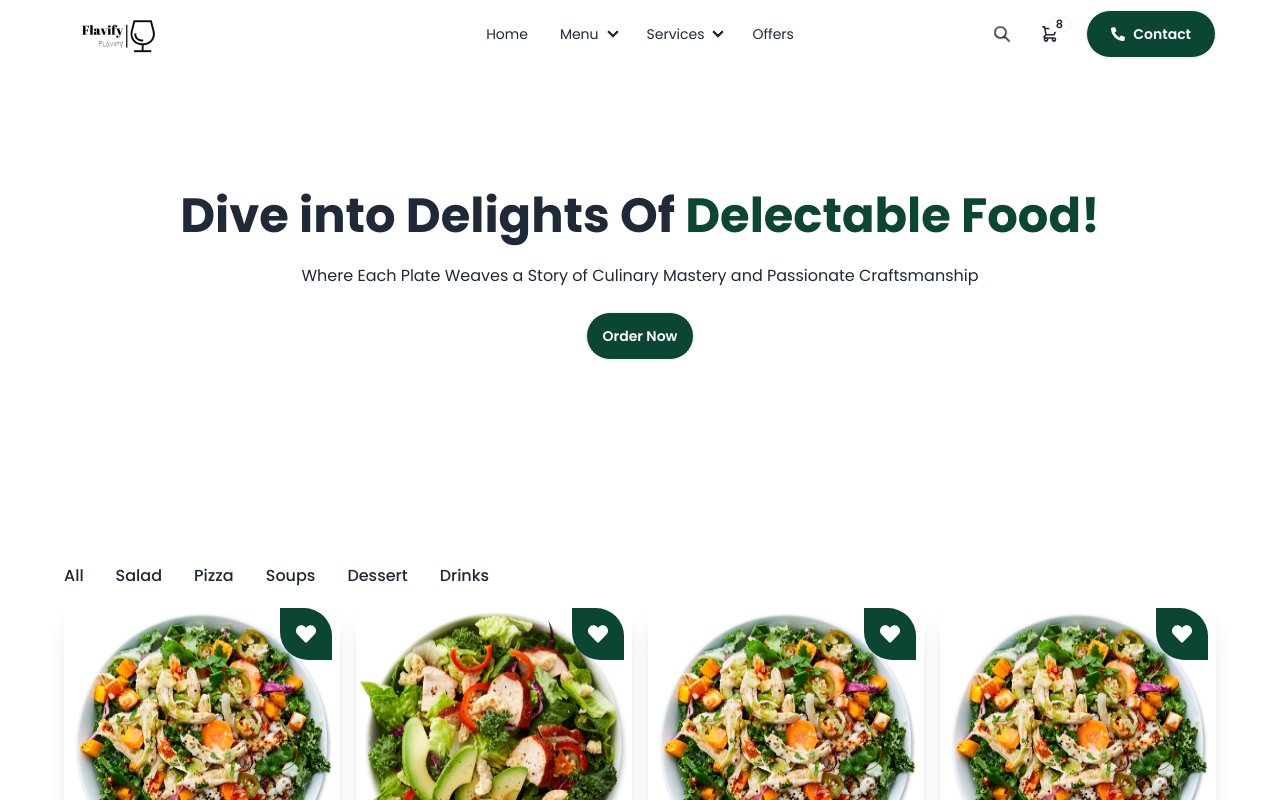
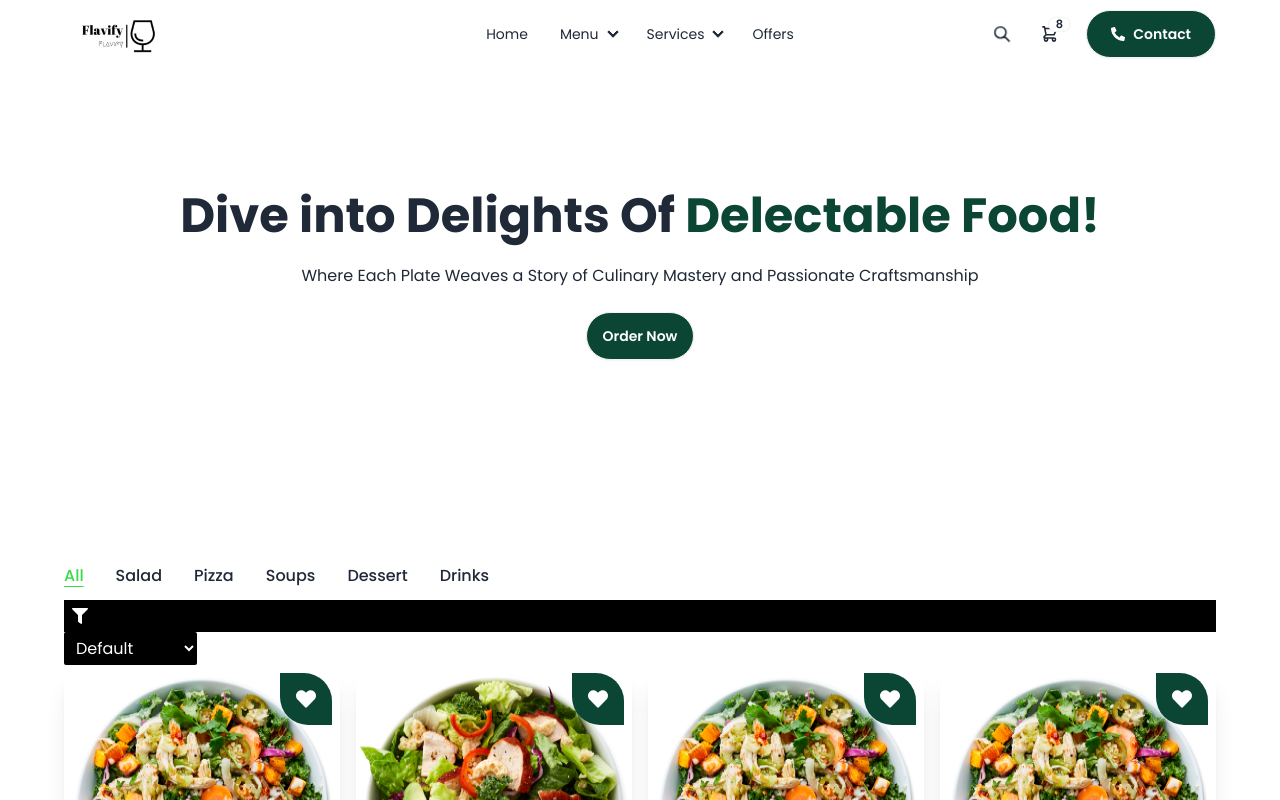
Before and after one commit to nayon117/flavify-client, a React (Vite) app: page /menu in a window 1280 px wide. Shown: the top 800 px of the page. Built offline with nearby package versions, Linux system fonts and the light colour scheme.

Commit message:
implement sorting funcitonality

```diff
--- a/src/App.css
+++ b/src/App.css
@@ -18,3 +18,10 @@ header{
 .heartStar{
   border-radius: 0px 28px 0px 28px;
 }
+
+
+.active{
+  text-decoration: underline;
+  text-underline-offset: 5px;
+  color: #39DB4A;
+}
--- a/src/pages/shop/Menu.jsx
+++ b/src/pages/shop/Menu.jsx
@@ -1,6 +1,7 @@
 import { useEffect } from "react";
 import { useState } from "react";
 import Cards from "../../components/Cards";
+import { FaFilter } from "react-icons/fa";
 
 const Menu = () => {
     const [menu, setMenu] = useState([])
@@ -42,7 +43,7 @@ const Menu = () => {
     const handleSortChange = (option) => {
         setSortOption(option)
 
-      let sortedItems = [...filterItems]
+      let sortedItems = [...filteredItems]
 
       // logic
       switch(option) {
@@ -93,12 +94,44 @@ const Menu = () => {
         <div>
           {/* all category data */}
           <div className="flex justify-start items-center gap-8 flex-wrap font-medium my-3">
-            <button onClick={showAll}>All</button>
-            <button onClick={()=>filterItems("salad")}>Salad</button>
-            <button onClick={()=>filterItems("pizza")}>Pizza</button>
-            <button onClick={()=>filterItems("soup")}>Soups</button>
-            <button onClick={()=>filterItems("dessert")}>Dessert</button>
-            <button onClick={()=>filterItems("drinks")}>Drinks</button>
+            <button onClick={showAll}
+            className={selectCategory==="all"? "active" : ""}
+            >All</button>
+            <button onClick={() => filterItems("salad")}
+            className={selectCategory==="salad"? "active" : ""}
+            >Salad</button>
+            <button onClick={() => filterItems("pizza")}
+            className={selectCategory==="pizza"? "active" : ""}
+            >Pizza</button>
+            <button onClick={() => filterItems("soup")}
+            className={selectCategory==="soup"? "active" : ""}
+            >Soups</button>
+            <button onClick={() => filterItems("dessert")}
+            className={selectCategory==="dessert"? "active" : ""}
+            >Dessert</button>
+            <button onClick={() => filterItems("drinks")}
+            className={selectCategory==="drinks"? "active" : ""}
+            >Drinks</button>
+          </div>
+
+          {/* sorting based on filtering */}
+          <div>
+            <div className="bg-black p-2">
+              <FaFilter className="h-4 w-4 text-white"/>
+            </div>
+
+            {/* sorting options */}
+            <select name="sort" id="sort"
+              onChange={(e) => handleSortChange(e.target.value)}
+              value={sortOption}
+              className="bg-black text-white px-2 py-1 rounded-sm"
+            >
+              <option value="default">Default</option>
+              <option value="A-Z">A-Z</option>
+              <option value="Z-A">Z-A</option>
+              <option value="low-to-high">low-to-high</option>
+              <option value="high-to-low">high-to-low</option>
+            </select>
           </div>
         </div>
 
```
